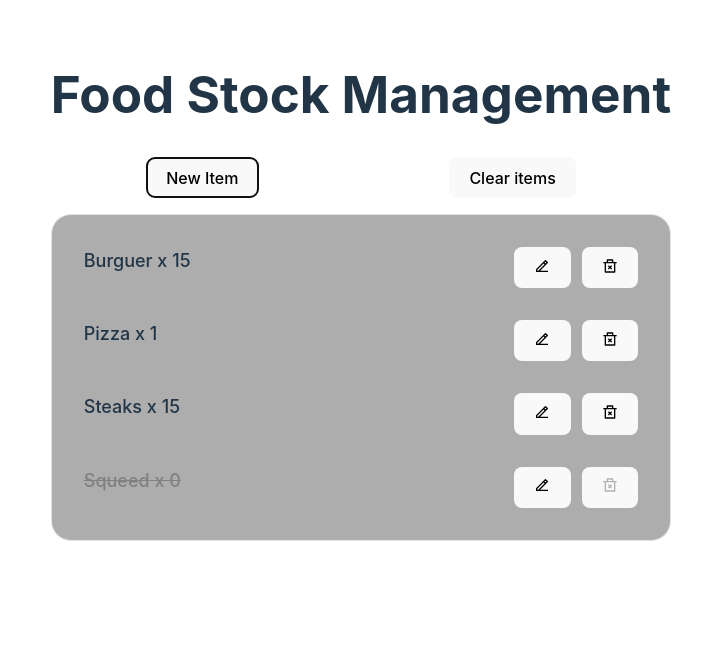
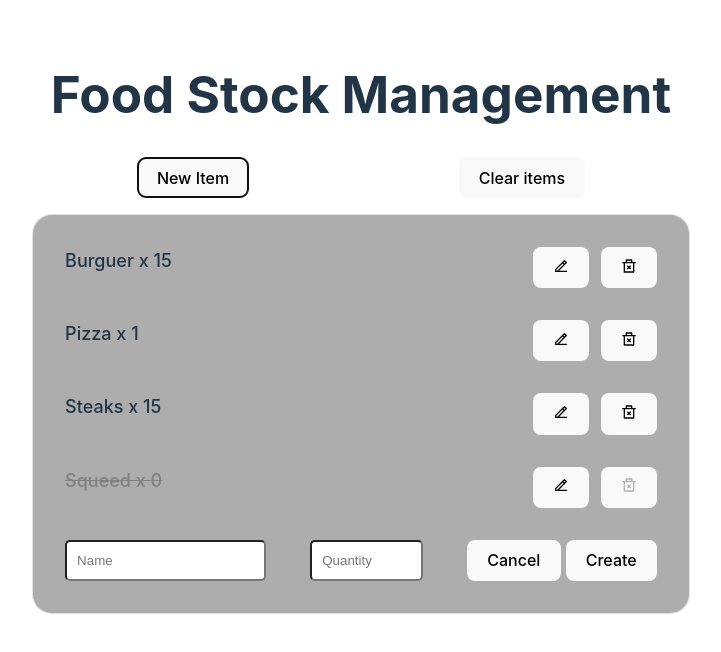
Before and after one commit to GandalfTheBlack16/food-stock-manager, a React (Vite) app: page / in a window 1280 px wide. Both pictures are taken after a click on the button "New Item". Shown: the top 652 px of the page, without its empty margins (279-1000 px from the left). Built offline with nearby package versions, Linux system fonts and the light colour scheme.

Commit message:
Added create feature

```diff
--- /dev/null
+++ b/src/components/AddFood.css
@@ -0,0 +1,19 @@
+.add_food__container {
+    display: flex;
+    padding: 1rem;
+    justify-content: space-between;
+}
+
+.add_food__container input {
+    padding: 10px;
+    border-radius: 5px;
+}
+
+.add_food__quantity_field {
+    width: 15%;
+}
+
+.add_food__buttons {
+    display: flex;
+    gap: 5px;
+}
--- /dev/null
+++ b/src/components/AddFood.jsx
@@ -0,0 +1,41 @@
+import { useFoodForm } from '../hooks/useFoodForm'
+import './AddFood.css'
+
+export function AddFood(props) {
+
+    const { onSubmit, onCancel } = props
+
+    const {
+        name,
+        onNameChange,
+        quantity,
+        onQuantityChange,
+        submit
+    } = useFoodForm({ onSubmit })
+
+    return (
+        <div className='add_food__container'>
+            <input
+                type='text'
+                placeholder='Name'
+                value={name}
+                onChange={onNameChange}
+            />
+            <input
+                type='number'
+                placeholder='Quantity'
+                className='add_food__quantity_field'
+                value={quantity}
+                onChange={onQuantityChange}
+            />
+            <div className='add_food__buttons'>
+                <button
+                    onClick={onCancel}
+                >Cancel</button>
+                <button
+                    onClick={submit}
+                >Create</button>
+            </div>
+        </div>
+    )
+}
--- a/src/components/Controls.jsx
+++ b/src/components/Controls.jsx
@@ -2,12 +2,13 @@ import './Controls.css'
 
 export function Controls(props) {
 
-    // eslint-disable-next-line react/prop-types
-    const { existEmptyItems, deleteEmptyItems } = props
+    const { existEmptyItems, deleteEmptyItems, enableCreation } = props
 
     return (
         <div className="controls__container">
-            <button>New Item</button>
+            <button
+                onClick={enableCreation}
+            >New Item</button>
             <button
                 disabled={!existEmptyItems}
                 onClick={deleteEmptyItems}
--- a/src/components/FoodItem.jsx
+++ b/src/components/FoodItem.jsx
@@ -4,7 +4,6 @@ import { useFoodItem } from '../hooks/useFoodItem';
 
 export function FoodItem(props) {
 
-    // eslint-disable-next-line react/prop-types
     const { foodId, foodName, foodQuantity, outOfStock, onDeleteItem } = props;
 
     const {
--- a/src/components/FoodList.jsx
+++ b/src/components/FoodList.jsx
@@ -2,15 +2,17 @@ import { useFoodList } from "../hooks/useFoodList";
 import { FoodItem } from "./FoodItem";
 import { Controls } from "./Controls";
 import './FoodList.css'
+import { AddFood } from "./AddFood";
 
 
 export function FoodList() {
 
-    const { foodList, existEmptyItems, deleteEmptyItems, markItemToDelete } = useFoodList()
+    const { foodList, existEmptyItems, enableCreation, deleteEmptyItems, markItemToDelete, addFood, switchCreationMode } = useFoodList()
 
     return (
         <>
             <Controls
+                enableCreation={switchCreationMode}
                 existEmptyItems={existEmptyItems}
                 deleteEmptyItems={deleteEmptyItems}
             />
@@ -18,7 +20,8 @@ export function FoodList() {
                 {foodList.length < 1 ?
                 <h3>There is no food stored</h3> :
                 <ul className="food_list__container">
-                    {foodList.map(item => {
+                    {
+                        foodList.map(item => {
                             return <li key={item.id}>
                                 <FoodItem
                                     foodId={item.id}
@@ -30,6 +33,15 @@ export function FoodList() {
                             </li>
                         })
                     }
+                    {
+                        enableCreation &&
+                        <li>
+                            <AddFood
+                                onCancel={switchCreationMode}
+                                onSubmit={addFood}
+                            />
+                        </li>
+                    }
                 </ul>}
             </div>
         </>
--- /dev/null
+++ b/src/hooks/useFoodForm.js
@@ -0,0 +1,33 @@
+import { useState } from "react";
+
+export function useFoodForm ({ onSubmit }){
+    const [name, setName] = useState('')
+    const [quantity, setQuantity] = useState('')
+
+    const onNameChange = (event) => {
+        setName(event.target.value)
+    }
+
+    const onQuantityChange = (event) => {
+        setQuantity(event.target.value)
+    }
+
+    const submit = () => {
+        if (name.trim().length > 3 && parseInt(quantity) > 0){
+            onSubmit({
+                name,
+                quantity: parseInt(quantity)
+            })
+            setName('')
+            setQuantity('')
+        }
+    }
+
+    return {
+        name,
+        quantity,
+        onNameChange,
+        onQuantityChange,
+        submit
+    }
+}
--- a/src/hooks/useFoodList.js
+++ b/src/hooks/useFoodList.js
@@ -27,6 +27,7 @@ const FOOD_MOCK = [
 export function useFoodList() {
 
     const [foodList, setFoodList] = useState([])
+    const [enableCreation, setEnableCreation] = useState(false)
 
     useEffect(() => {
         setFoodList(FOOD_MOCK)
@@ -49,10 +50,27 @@ export function useFoodList() {
         setFoodList(mapped)
     }
 
+    const switchCreationMode = () => {
+        setEnableCreation((status) => { return !status })
+    }
+
+    const addFood = ({ name, quantity }) => {
+        const lastIndex = foodList.at(foodList.length - 1).id
+        const newFood = {
+            id: lastIndex + 1,
+            name,
+            quantity
+        }
+        setFoodList(current => [...current, newFood])
+    }
+
     return {
         foodList,
         existEmptyItems,
+        enableCreation,
         deleteEmptyItems,
-        markItemToDelete
+        markItemToDelete,
+        switchCreationMode,
+        addFood
     }
 }
```
Also changed, not shown: .eslintrc.cjs. Lines whose indentation alone changed are shown as unchanged.
